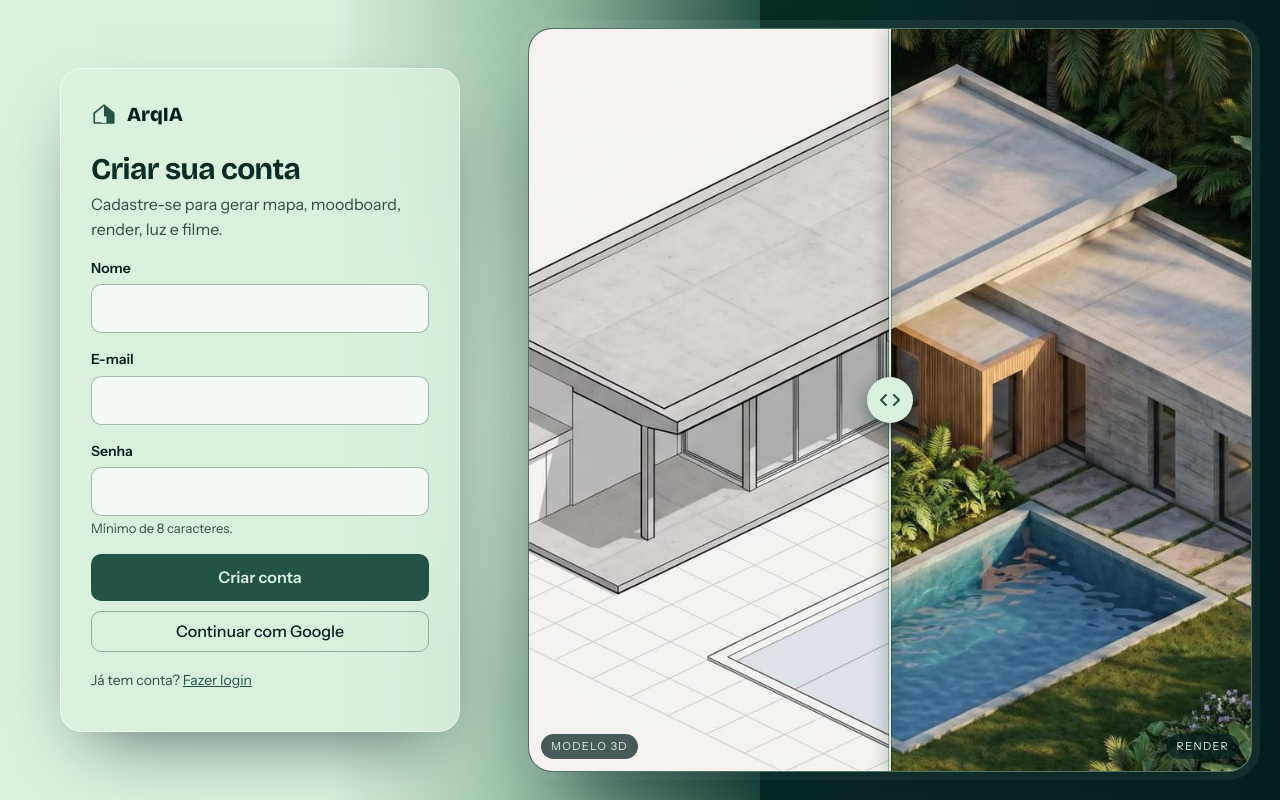
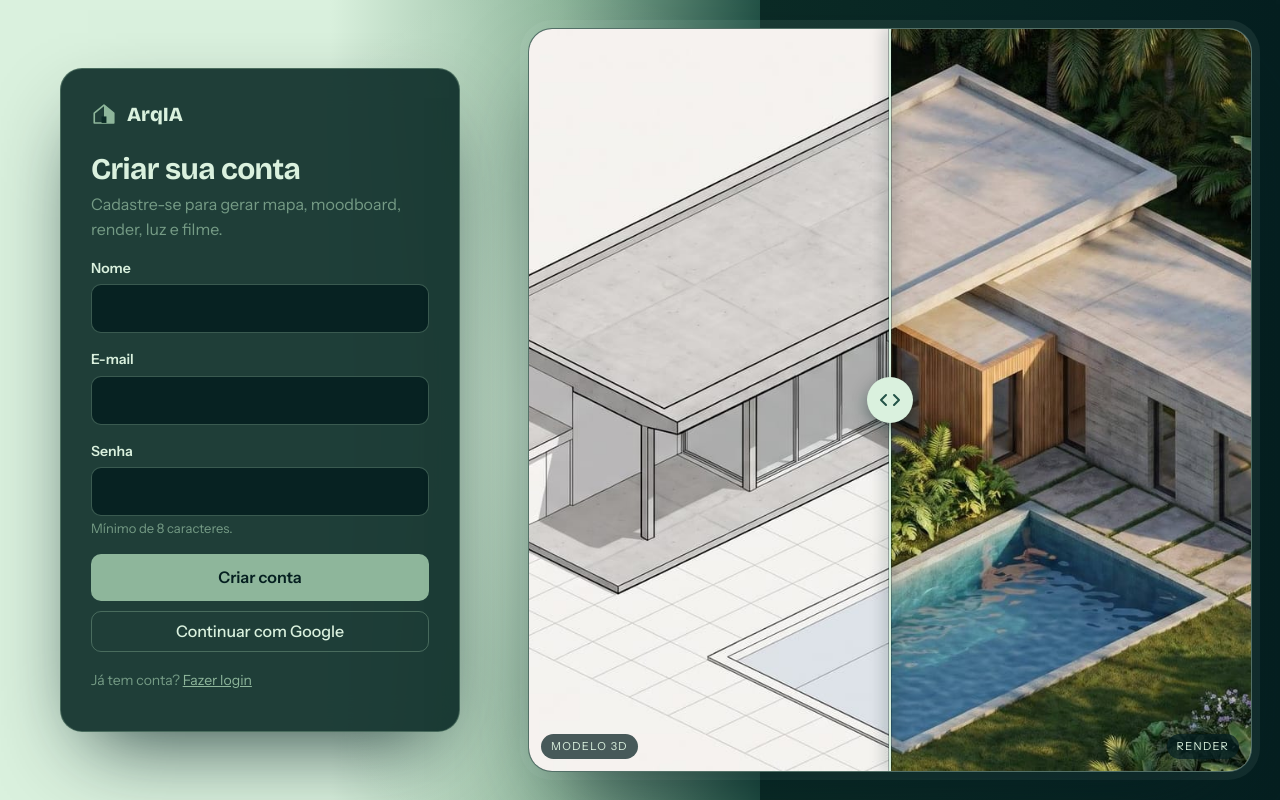
Before and after one commit to JohniGomes/automacao-arquitetura, a Next.js app: page /cadastro in a window 1280 px wide. Built offline with nearby package versions, Linux system fonts and the light colour scheme; no server answers.

Commit message:
Login e cadastro: formulário em verde escuro
Co-Authored-By: Claude Sonnet 5.5 <noreply@anthropic.com>

```diff
--- a/app/cadastro/page.tsx
+++ b/app/cadastro/page.tsx
@@ -10,7 +10,7 @@ export default async function Cadastro() {
   if (await currentUser()) redirect("/app/mapa");
   return (
     <main className="auth">
-      <div className="formside light"><AuthForm mode="register" /></div>
+      <div className="formside"><AuthForm mode="register" /></div>
       <div className="view"><HouseSplit /></div>
     </main>
   );
--- a/app/globals.css
+++ b/app/globals.css
@@ -182,7 +182,7 @@ details summary { cursor: pointer; }
     linear-gradient(90deg, var(--p5) 0, var(--p5) 330px, var(--p4) 560px, var(--p3) 760px, var(--p1) 58%, var(--p0) 100%);
 }
 .auth .formside { background: transparent; display: flex; align-items: center; justify-content: center; padding: 32px; }
-.auth .box { width: min(400px, 100%); background: color-mix(in srgb, var(--p5) 78%, transparent); backdrop-filter: blur(16px); -webkit-backdrop-filter: blur(16px); border: 1px solid color-mix(in srgb, white 55%, transparent); border-radius: 22px; padding: 30px; box-shadow: 0 30px 70px -30px color-mix(in srgb, var(--p0) 70%, transparent); }
+.auth .box { --door: var(--p1); width: min(400px, 100%); background: color-mix(in srgb, var(--p1) 90%, transparent); backdrop-filter: blur(16px); -webkit-backdrop-filter: blur(16px); border: 1px solid var(--line-strong); border-radius: 22px; padding: 30px; box-shadow: 0 34px 80px -28px rgba(5, 31, 32, .85); }
 .auth .box h1 { font-size: 30px; margin-bottom: 6px; }
 .auth .brand { padding: 0 0 22px; }
 .auth .sw { font-size: 14px; color: var(--muted); margin-top: 18px; }
--- a/app/login/page.tsx
+++ b/app/login/page.tsx
@@ -11,7 +11,7 @@ export default async function Login({ searchParams }: { searchParams: Promise<{
   const { erro } = await searchParams;
   return (
     <main className="auth">
-      <div className="formside light"><AuthForm mode="login" erro={erro} /></div>
+      <div className="formside"><AuthForm mode="login" erro={erro} /></div>
       <div className="view"><HouseSplit /></div>
     </main>
   );
```
